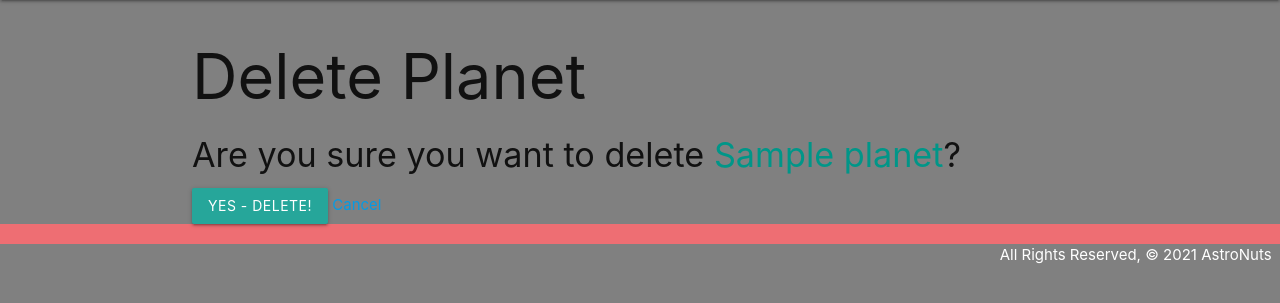
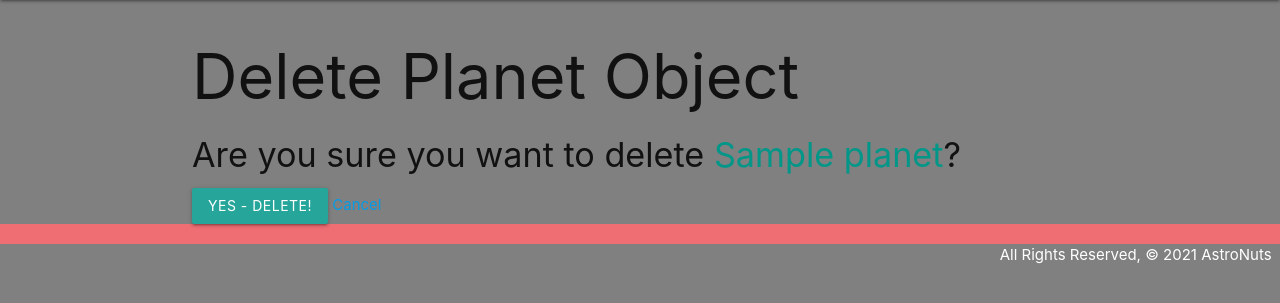
Before and after one commit to jonathanpenaloa/GAProject3-SpaceBase, a Django app: page /planets/1/delete/ in a window 1280 px wide. Shown: the part 64-367 px from the top of the page. Run offline with Django 3.2, Linux system fonts and the light colour scheme; a user stored in the database is signed in; tables that the repository leaves empty hold one stand-in row (values such as "Sample post").

Commit message:
delete planet obj

```diff
--- a/main_app/templates/main_app/planet_confirm_delete.html
+++ b/main_app/templates/main_app/planet_confirm_delete.html
@@ -1,5 +1,5 @@
 {% extends 'base.html' %} {% block content %}
-<h1>Delete Planet</h1>
+<h1>Delete Planet Object</h1>
 
 <h4>Are you sure you want to delete <span class="teal-text">{{ object.name }}</span>?</h4>
 
```
